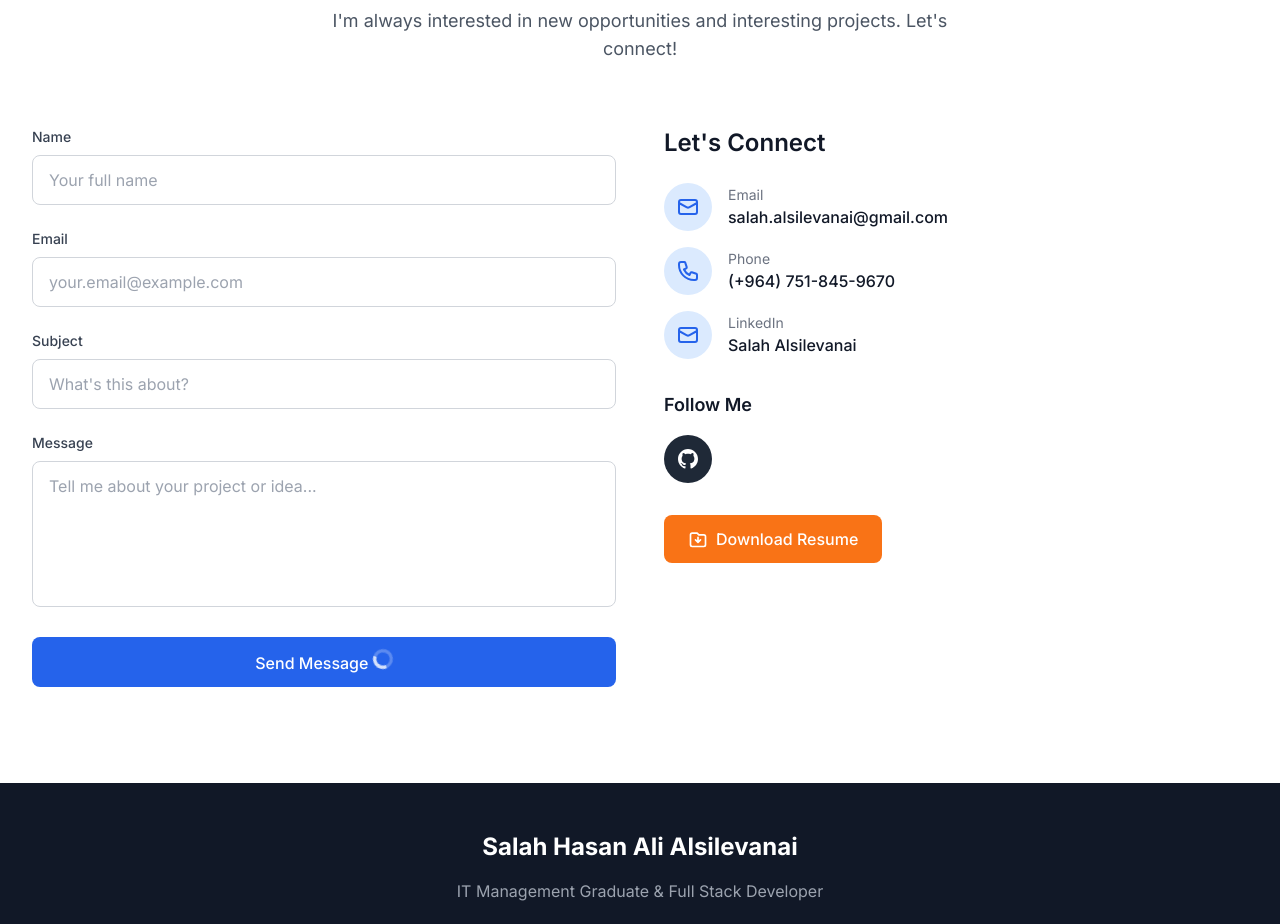
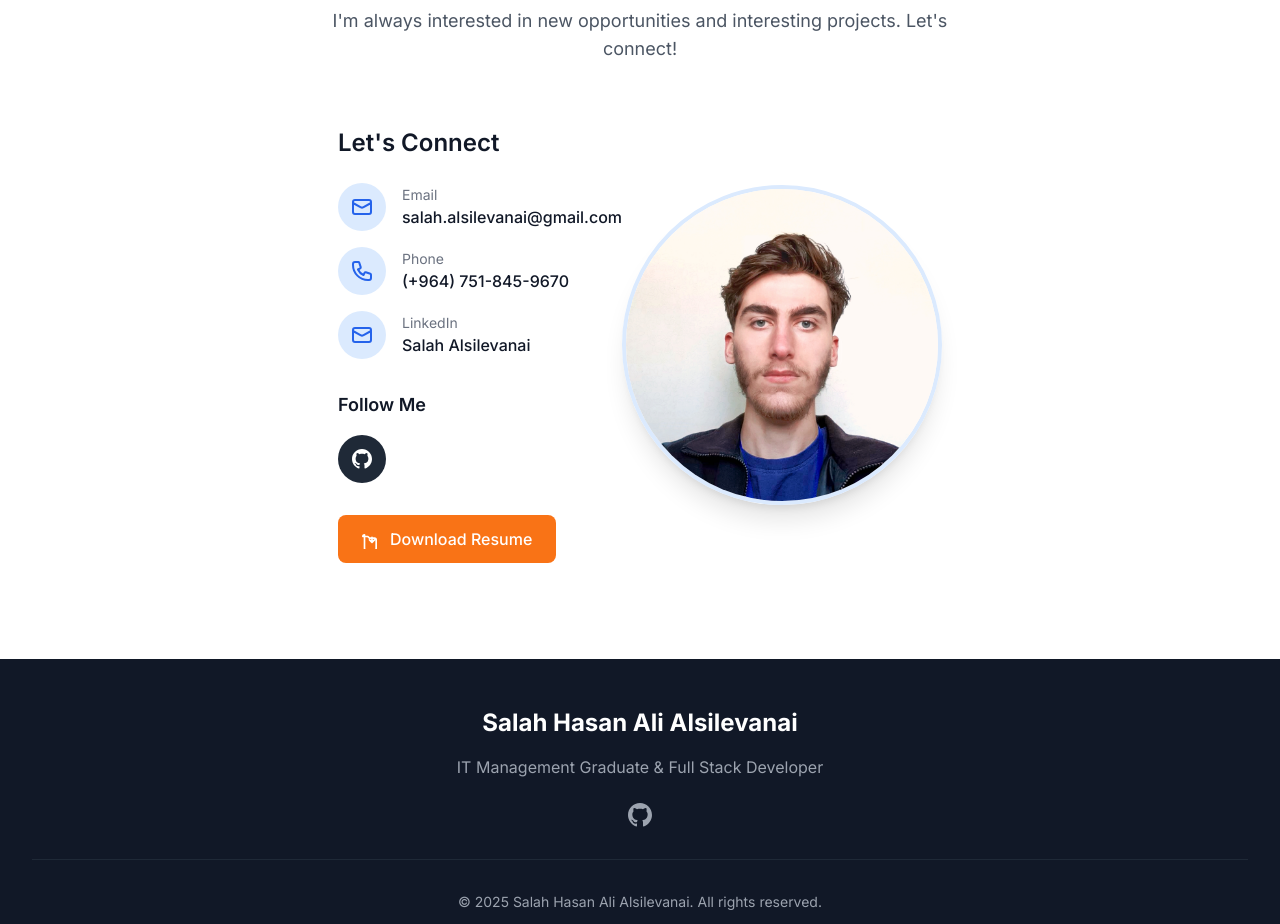
Before and after one commit to salah-alsilevanai/salah.alsilevanai.com, a website built with Vite: page index.html in a window 1280 px wide. Shown: the part 4960-5884 px from the top of the page. Built offline with nearby package versions, Linux system fonts and the light colour scheme.

Commit message:
add picture to tidy contact

```diff
--- a/index.html
+++ b/index.html
@@ -882,118 +882,7 @@
           </p>
         </div>
 
-        <div class="grid grid-cols-1 lg:grid-cols-2 gap-12">
-          <!-- Contact Form -->
-          <div class="fade-in-element">
-            <form id="contact-form" class="space-y-6" novalidate>
-              <div class="form-group">
-                <label
-                  for="name"
-                  class="block text-sm font-medium text-gray-700 mb-2"
-                  >Name</label
-                >
-                <input
-                  type="text"
-                  id="name"
-                  name="name"
-                  required
-                  class="w-full px-4 py-3 border border-gray-300 rounded-lg focus:ring-2 focus:ring-primary-500 focus:border-transparent transition-all duration-300"
-                  placeholder="Your full name"
-                />
-                <div
-                  class="error-message text-red-500 text-sm mt-1 hidden"
-                ></div>
-              </div>
-
-              <div class="form-group">
-                <label
-                  for="email"
-                  class="block text-sm font-medium text-gray-700 mb-2"
-                  >Email</label
-                >
-                <input
-                  type="email"
-                  id="email"
-                  name="email"
-                  required
-                  class="w-full px-4 py-3 border border-gray-300 rounded-lg focus:ring-2 focus:ring-primary-500 focus:border-transparent transition-all duration-300"
-                  placeholder="your.email@example.com"
-                />
-                <div
-                  class="error-message text-red-500 text-sm mt-1 hidden"
-                ></div>
-              </div>
-
-              <div class="form-group">
-                <label
-                  for="subject"
-                  class="block text-sm font-medium text-gray-700 mb-2"
-                  >Subject</label
-                >
-                <input
-                  type="text"
-                  id="subject"
-                  name="subject"
-                  required
-                  class="w-full px-4 py-3 border border-gray-300 rounded-lg focus:ring-2 focus:ring-primary-500 focus:border-transparent transition-all duration-300"
-                  placeholder="What's this about?"
-                />
-                <div
-                  class="error-message text-red-500 text-sm mt-1 hidden"
-                ></div>
-              </div>
-
-              <div class="form-group">
-                <label
-                  for="message"
-                  class="block text-sm font-medium text-gray-700 mb-2"
-                  >Message</label
-                >
-                <textarea
-                  id="message"
-                  name="message"
-                  rows="5"
-                  required
-                  class="w-full px-4 py-3 border border-gray-300 rounded-lg focus:ring-2 focus:ring-primary-500 focus:border-transparent transition-all duration-300 resize-none"
-                  placeholder="Tell me about your project or idea..."
-                ></textarea>
-                <div
-                  class="error-message text-red-500 text-sm mt-1 hidden"
-                ></div>
-              </div>
-
-              <button
-                type="submit"
-                class="w-full bg-primary-600 hover:bg-primary-700 text-white font-medium py-3 px-6 rounded-lg transition-all duration-300 hover:scale-105 focus:outline-none focus:ring-2 focus:ring-primary-500 focus:ring-offset-2 disabled:opacity-50 disabled:cursor-not-allowed"
-              >
-                <span class="button-text">Send Message</span>
-                <span class="loading-spinner hidden">
-                  <svg
-                    class="animate-spin h-5 w-5 mx-auto"
-                    fill="none"
-                    viewBox="0 0 24 24"
-                  >
-                    <circle
-                      class="opacity-25"
-                      cx="12"
-                      cy="12"
-                      r="10"
-                      stroke="currentColor"
-                      stroke-width="4"
-                    ></circle>
-                    <path
-                      class="opacity-75"
-                      fill="currentColor"
-                      d="M4 12a8 8 0 018-8V0C5.373 0 0 5.373 0 12h4zm2 5.291A7.962 7.962 0 014 12H0c0 3.042 1.135 5.824 3 7.938l3-2.647z"
-                    ></path>
-                  </svg>
-                </span>
-              </button>
-
-              <div id="form-message" class="hidden p-4 rounded-lg"></div>
-            </form>
-          </div>
-
+        <div class="flex justify-center">
           <!-- Contact Info -->
           <div class="space-y-8 fade-in-element">
             <div>
@@ -1128,11 +1017,26 @@
                     stroke-linecap="round"
                     stroke-linejoin="round"
                     stroke-width="2"
-                    d="M12 10v6m0 0l-3-3m3 3l3-3M3 17V7a2 2 0 012-2h6l2 2h6a2 2 0 012 2v10a2 2 0 01-2 2H5a2 2 0 01-2-2z"
+                    d="M12 10v6m0 0l-3-3m3 3l3-3M3 17V7a2 2 0 00-2 2h6l2 2h6a2 2 0 012 2v10a2 2 0 01-2 2H5a2 2 0 01-2-2z"
                   ></path>
                 </svg>
                 <span>Download Resume</span>
               </a>
+            </div>
+          </div>
+          <!-- Profile Image -->
+          <div
+            class="hidden lg:flex justify-center items-center fade-in-element"
+          >
+            <div
+              class="w-80 h-80 rounded-full overflow-hidden border-4 border-primary-100 shadow-xl"
+            >
+              <img
+                src="assets/images/face.jpg"
+                alt="Salah Hasan Ali Alsilevanai"
+                class="w-full h-full object-cover"
+                loading="lazy"
+              />
             </div>
           </div>
         </div>
```
